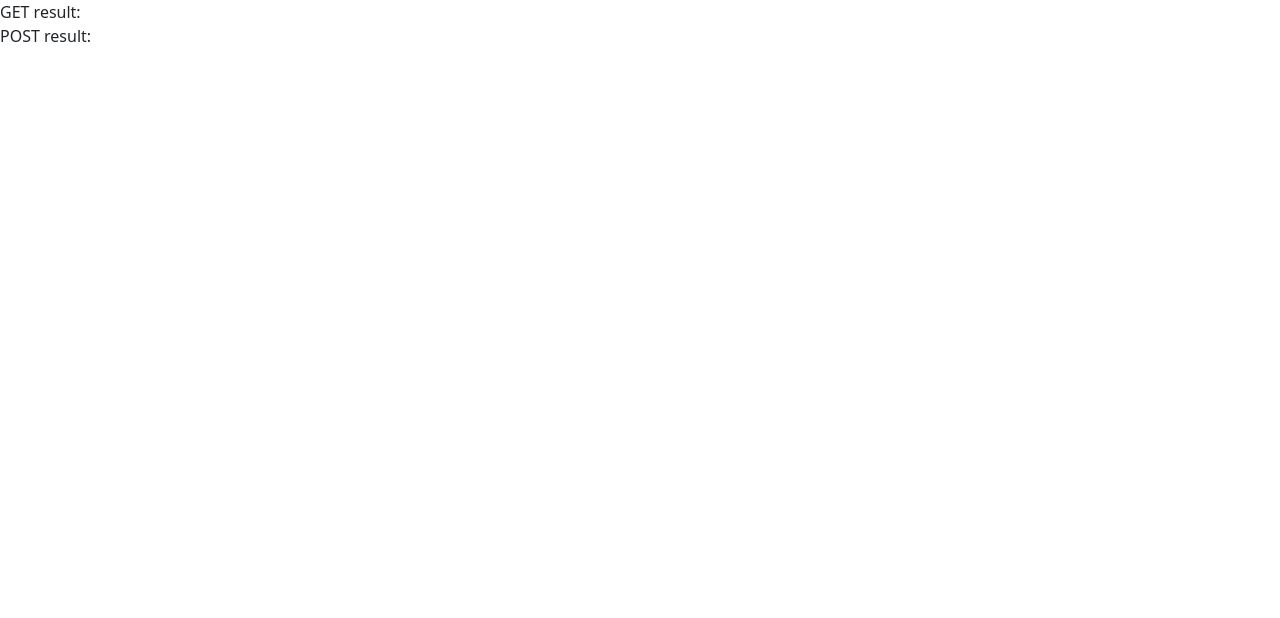
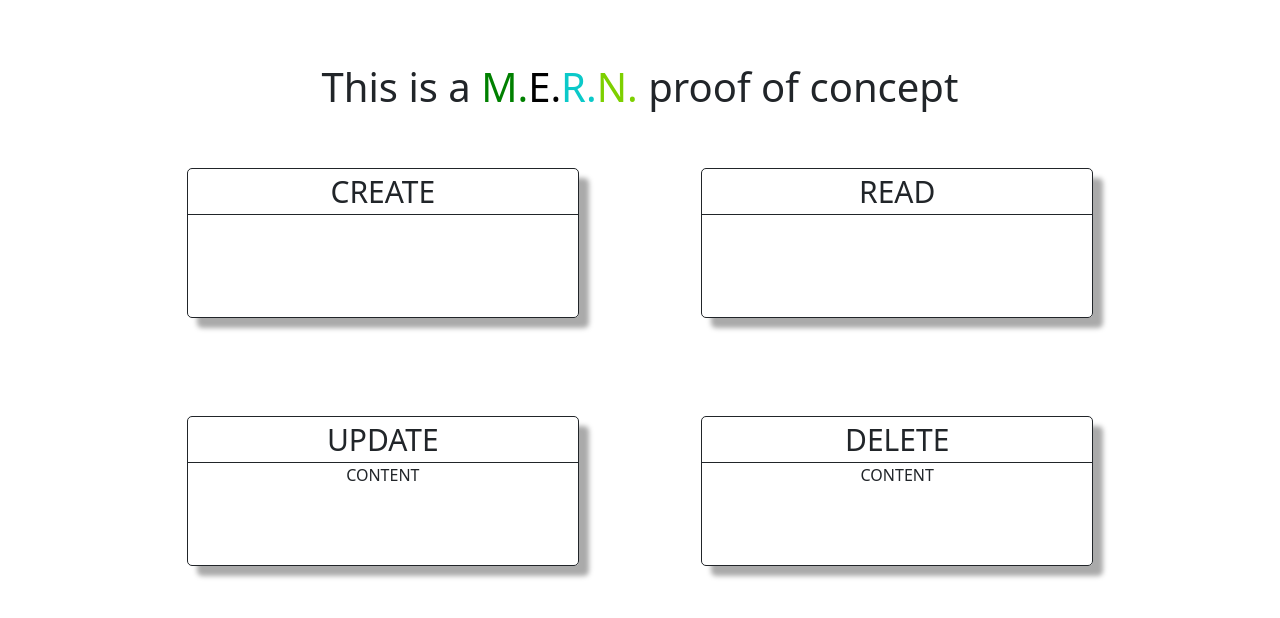
Before and after one commit to DoctorVella/ReactAppDeploy, a React (Create React App) app in the folder react-app-deploy/: page /ReactAppDeploy/home in a window 1280 px wide. Shown: the top 618 px of the page. Built offline with nearby package versions, Linux system fonts and the light colour scheme.

Commit message:
Improving css

```diff
--- a/react-app-deploy/src/App.css
+++ b/react-app-deploy/src/App.css
@@ -1 +1,3 @@
-.App{ }
+.App{
+
+}
--- /dev/null
+++ b/react-app-deploy/src/components/Card/Card.css
@@ -0,0 +1,12 @@
+.Card{
+    margin: 10%;
+    border: 1px solid;
+    border-radius: 5px;
+    box-shadow: 10px 10px 5px #aaaaaa;
+    min-height: 150px;
+}
+
+.CardTitle{
+    font-size: 30px;
+    border-bottom: 1px solid;
+}
--- /dev/null
+++ b/react-app-deploy/src/components/Card/Card.js
@@ -0,0 +1,11 @@
+import React, { Children } from 'react';
+import './Card.css';
+
+const Card = ({title,children}) => {
+    return <div className='Card'>
+        <div className='CardTitle'>{title}</div>
+        <div>{children}</div>
+    </div>
+}
+
+export default Card;
--- /dev/null
+++ b/react-app-deploy/src/components/HomePage/HomePage.css
@@ -0,0 +1,20 @@
+.HomePage{
+    margin: 5% 10% 5% 10%;
+    text-align: center;
+}
+
+.mongodbColor{
+    color:green;
+}
+
+.nodeColor{
+    color:rgb(125, 208, 0);
+}
+
+.expressColor{
+    color:black;
+}
+
+.reactColor{
+    color:rgb(11, 201, 201);
+}
--- a/react-app-deploy/src/components/HomePage/HomePage.js
+++ b/react-app-deploy/src/components/HomePage/HomePage.js
@@ -1,6 +1,7 @@
 import React, { useContext,useEffect,useState } from 'react';
 import { AppContext } from '../../contexts/AppContext';
-
+import Card from '../Card/Card';
+import './HomePage.css';
 
 const HomePage = () => {
   const {axiosInstance} = useContext(AppContext);
@@ -51,9 +52,41 @@ const HomePage = () => {
     postRecord();
   },[])
 
-  return <div>
-    GET result: {JSON.stringify(getResponse)}<br/>
-    POST result: {JSON.stringify(postResponse)}
+  return <div className='container-fluid'>
+    <div className='HomePage'>
+      <h1 className='h1'>
+        <span>This is a </span>
+        <span className='mongodbColor'>M.</span>
+        <span className='expressColor'>E.</span>
+        <span className='reactColor'>R.</span>
+        <span className='nodeColor'>N.</span>
+        <span> proof of concept</span>
+      </h1>
+      <div className='row'>
+        <div className='col-md-6'>
+          <Card title="CREATE">
+            {JSON.stringify(postResponse)}
+          </Card>
+        </div>
+        <div className='col-md-6'>
+          <Card title="READ">
+            <div>{JSON.stringify(getResponse)}</div>
+          </Card>
+        </div>
+      </div>
+      <div className='row'>
+        <div className='col-md-6'>
+          <Card title="UPDATE">
+            <div>CONTENT</div>
+          </Card>
+        </div>
+        <div className='col-md-6'>
+          <Card title="DELETE">
+            <div>CONTENT</div>
+          </Card>
+        </div>
+      </div>
+    </div>
   </div>
 };
 
```
